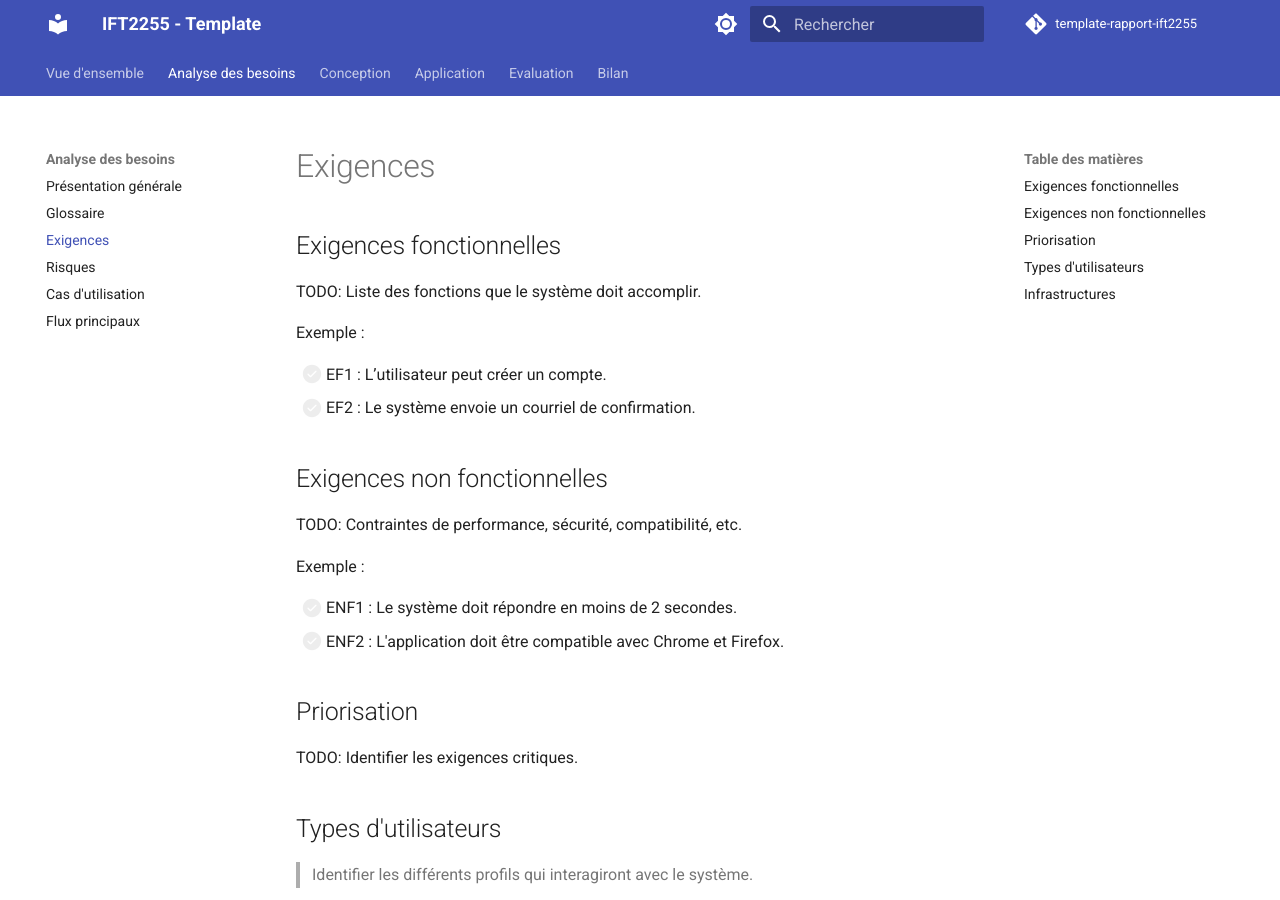
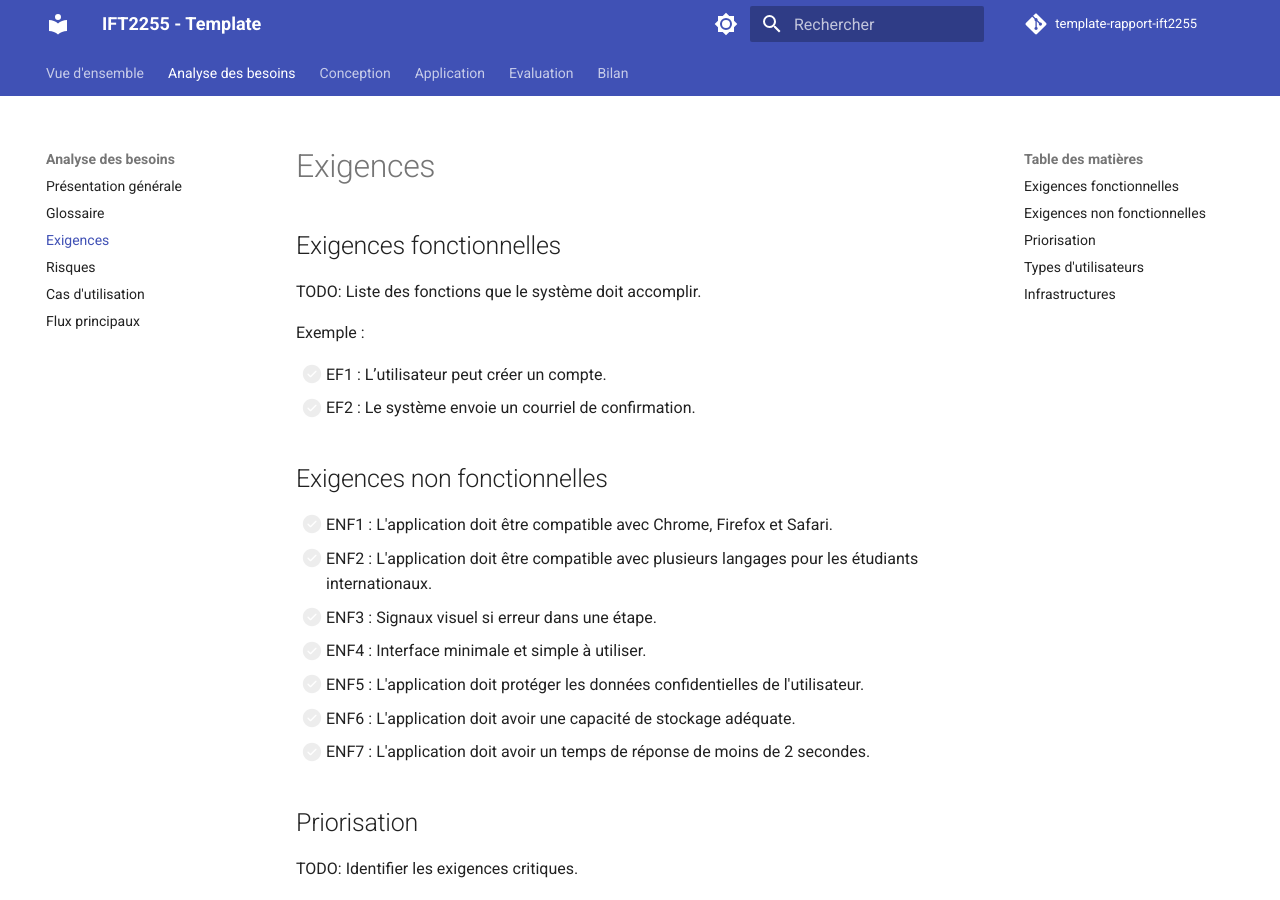
Before and after one commit to jujutheriault/IFT2255_Devoir1, an MkDocs documentation site: the page built from docs/besoins/exigences.md, in a window 1280 px wide and 900 px high. Built offline with MkDocs 1.6.1 and Material for MkDocs 9.7.7, drawn with Linux system fonts in a browser that asks for light colours; comment, search, counter and statistics services are not loaded.

Commit message:
Update exigences.md

```diff
--- a/docs/besoins/exigences.md
+++ b/docs/besoins/exigences.md
@@ -15,12 +15,13 @@ Exemple :
 
 ## Exigences non fonctionnelles
 
-TODO: Contraintes de performance, sécurité, compatibilité, etc.
-
-Exemple :
-
-- [ ] ENF1 : Le système doit répondre en moins de 2 secondes.
-- [ ] ENF2 : L'application doit être compatible avec Chrome et Firefox.
+- [ ] ENF1 : L'application doit être compatible avec Chrome, Firefox et Safari.
+- [ ] ENF2 : L'application doit être compatible avec plusieurs langages pour les étudiants internationaux.
+- [ ] ENF3 : Signaux visuel si erreur dans une étape.
+- [ ] ENF4 : Interface minimale et simple à utiliser.
+- [ ] ENF5 : L'application doit protéger les données confidentielles de l'utilisateur.
+- [ ] ENF6 : L'application doit avoir une capacité de stockage adéquate.
+- [ ] ENF7 : L'application doit avoir un temps de réponse de moins de 2 secondes.
 
 ## Priorisation
 
```
